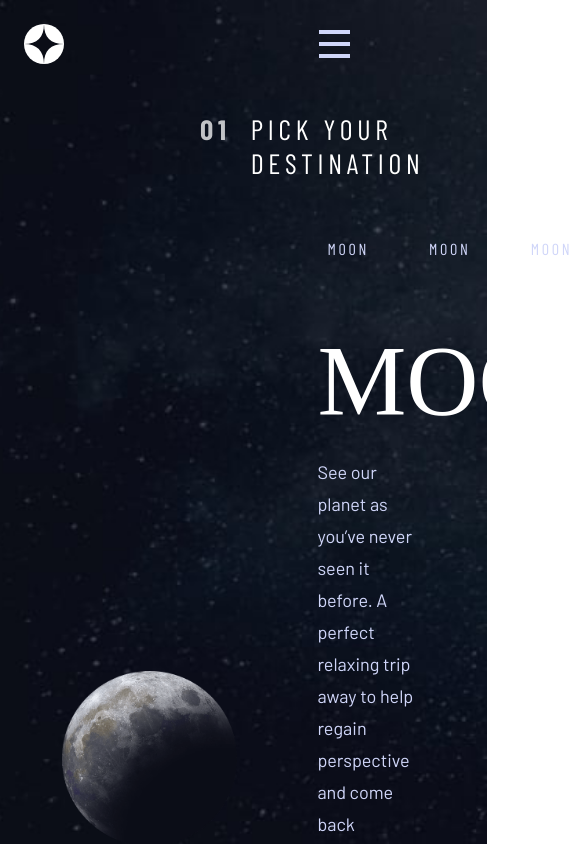
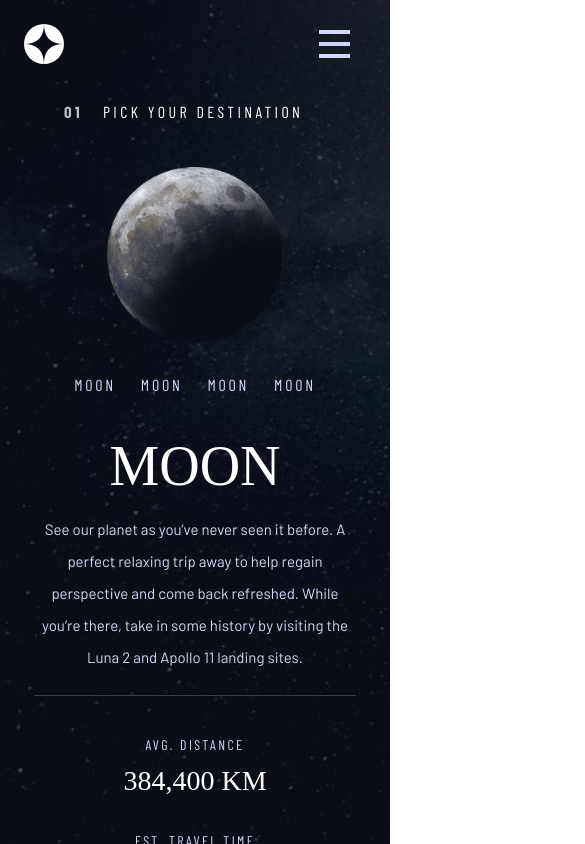
Before and after one commit to Konstructa/space-tourism, a React (Vite) app: page /destination in a window 390 px wide. Shown: the top 844 px of the page, 585 px wide, since content can reach past the window. Built offline with nearby package versions, Linux system fonts and the light colour scheme; a web font is replaced by a local one.

Commit message:
feat: destination page responsive

```diff
--- a/src/components/Header/index.tsx
+++ b/src/components/Header/index.tsx
@@ -35,7 +35,7 @@ const Header = () => {
 
     return (
         <div>
-            <div className="header">
+            <header className="header">
                 <img src={logo} alt="logo" className="star" />
                 <div className="header-trace"></div>
                 <div className="header-content" id={icon}>
@@ -76,7 +76,7 @@ const Header = () => {
                     <img src={menu} onClick={navToggle} alt="menu-hamburger" className='menu-mobile' />
                     <img src={close} onClick={navToggle} alt="menu-close" className='menu-close' />
                 </div>
-            </div>
+            </header>
         </div>
     )
 }
--- a/src/pages/Destination/styled.css
+++ b/src/pages/Destination/styled.css
@@ -10,11 +10,6 @@ body {
 .destination{
     margin-top: 5%;
     margin-bottom: 3%;
-}
-
-.destination-content {
-
-
 }
 
 .title {
@@ -96,6 +91,7 @@ body {
     text-transform: uppercase;
     border-top: 1px solid #383B4B;
     margin-top: 18%;
+    padding-top: 30px;
 }
 
 .distance-detail h5 {
@@ -105,6 +101,7 @@ body {
     line-height: 17px;
     letter-spacing: 2.3625px;
     color: #D0D6F9;
+    margin: 0;
 }
 
 .distance-detail p {
@@ -113,6 +110,13 @@ body {
     font-size: 28px;
     line-height: 32px;
     text-transform: uppercase;
+    margin: 0;
+}
+
+.distance-detail {
+    display: flex;
+    flex-direction: column;
+    gap: 12px;
 }
 
 @media screen and (max-width: 1310px) {
@@ -124,9 +128,51 @@ body {
         width: 300px;
         height: 300px;
     }
+
+    .destination-planet {
+        flex-direction: column;
+        width: 82%;
+        margin: auto;
+        margin-top: 7%;
+        gap: 20px;
+    }
+
+    .destination-information {
+        width: 90%;
+        text-align: center;
+    }
+
+    .destination-menu {
+        justify-content: center;
+        gap: 10px;
+    }
+
+    .planet-distance {
+        justify-content: center;
+        margin-top: 7%;
+    }
+
+    .title {
+        margin-left: 4rem;
+    }
+
+    .title h3 {
+        font-size: 20px;
+        line-height: 24px;
+        letter-spacing: 3.375px;
+    }
+
+    .planet-description h1 {
+        font-size: 80px;
+        margin-top: 5px;
+    }
+
+    .planet-description p {
+        font-size: 16px;
+    }
 }
 
-@media screen and (max-width: 768px) {
+@media screen and (max-width: 760px) {
     body {
         background-image: url(../../assets/destination/background-destination-mobile.jpg);
     }
@@ -135,4 +181,48 @@ body {
         width: 175px;
         height: 175px;
     }
+
+    .destination-planet {
+        width: 92%;
+        gap: 2px;
+    }
+
+    .planet-distance {
+        flex-direction: column;
+        gap: 0;
+    }
+
+    .planet-description h1 {
+        font-size: 56px;
+    }
+
+    .planet-description p {
+        font-size: 15px;
+    }
+
+    .title h3 {
+        font-size: 16px;
+    }
+
+    .destination-menu {
+        gap: 25px;
+    }
+
+    .destination-menu p {
+        padding: 15px 0px;
+    }
+
+    .distance-detail h5 {
+        font-size: 14px;
+    }
+
+    .distance-detail p {
+        font-size: 28px;
+    }
+
+    .planet-distance {
+        gap: 35px;
+        padding-top: 40px;
+    }
+
 }
--- a/src/pages/Home/styled.css
+++ b/src/pages/Home/styled.css
@@ -101,9 +101,17 @@ body {
         text-align: center;
     }
 
+    .home-information h3 {
+        font-size: 20px;
+    }
+
+    .home-information p {
+        font-size: 16px;
+    }
+
 }
 
-@media screen and (max-width: 768px) {
+@media screen and (max-width: 760px) {
     body {
         background-image: url(../../assets/home/background-home-mobile.jpg);
     }
```
